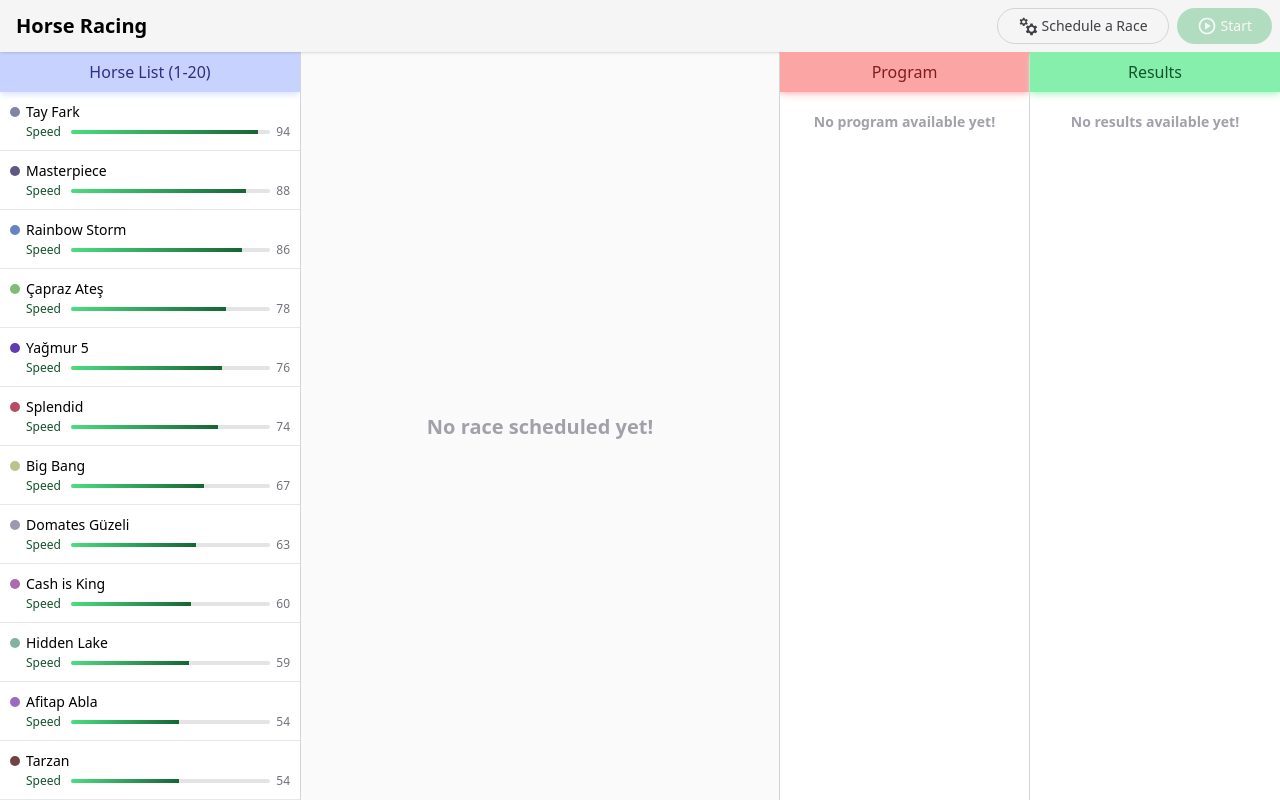
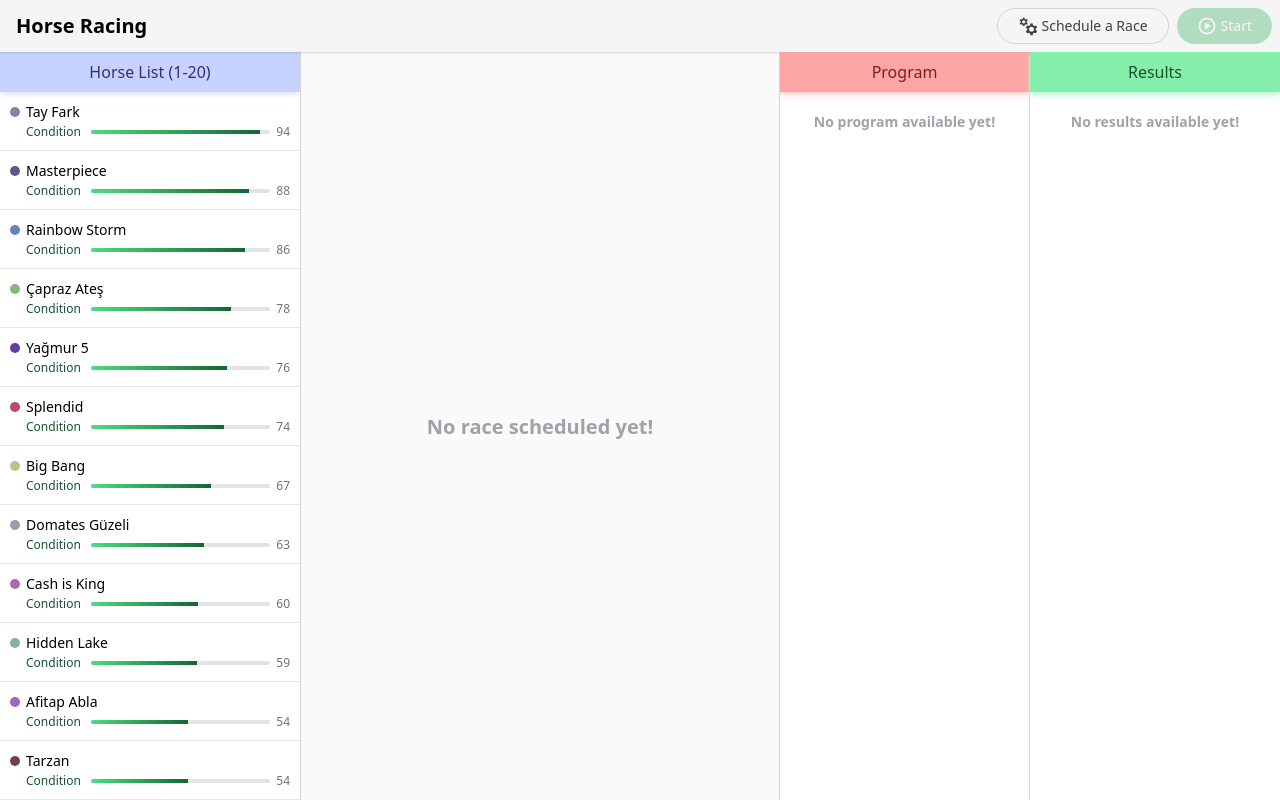
Before and after one commit to gkandemi/horse-racing, a Vue app: page / in a window 1280 px wide. Built offline with nearby package versions, Linux system fonts and the light colour scheme.

Commit message:
Speed word changed to Condition. It was a meaning mistakes.

```diff
--- a/src/components/GameContainer/HorseList.vue
+++ b/src/components/GameContainer/HorseList.vue
@@ -1,12 +1,12 @@
 <script>
 import { defineComponent } from 'vue'
 import { mapGetters } from 'vuex'
-import SpeedBar from './HorseList/SpeedBar.vue'
+import ConditionBar from './HorseList/ConditionBar.vue'
 import HorseNameAndColor from './HorseList/HorseNameAndColor.vue'
 
 export default defineComponent({
   name: 'HorseList',
-  components: { HorseNameAndColor, SpeedBar },
+  components: { HorseNameAndColor, ConditionBar },
   computed: {
     ...mapGetters({
       HORSES: 'horse/_GET_ORDERED_HORSES'
@@ -21,7 +21,7 @@ export default defineComponent({
     <div class="h-[calc(100%-40px)] divide-y overflow-auto">
       <div v-for="{name, condition, color} in HORSES" class="p-2.5">
         <HorseNameAndColor :name="name" :color="color" />
-        <SpeedBar :condition="condition" />
+        <ConditionBar :condition="condition" />
       </div>
     </div>
   </div>
--- a/src/components/GameContainer/HorseList/SpeedBar.vue
+++ b/src/components/GameContainer/HorseList/ConditionBar.vue
@@ -1,6 +1,6 @@
 <script>
 export default {
-  name: 'SpeedBar',
+  name: 'ConditionBar',
   props: {
     condition: {
       type: Number,
@@ -15,7 +15,7 @@ export default {
 
 <template>
   <div class="flex items-center gap-2.5 pt-0.5 pl-4">
-    <div class="text-xs text-green-900">Speed</div>
+    <div class="text-xs text-green-900">Condition</div>
     <div class="flex-1 flex items-center gap-1.5">
       <div class="h-1 rounded-full w-full bg-zinc-200 flex overflow-hidden">
         <div :style="{width: condition + '%'}" class="bg-gradient-to-r from-green-400 to-green-800" />
```
Also changed, not shown: 9 other files (tests, documents, lock files or other folders).
